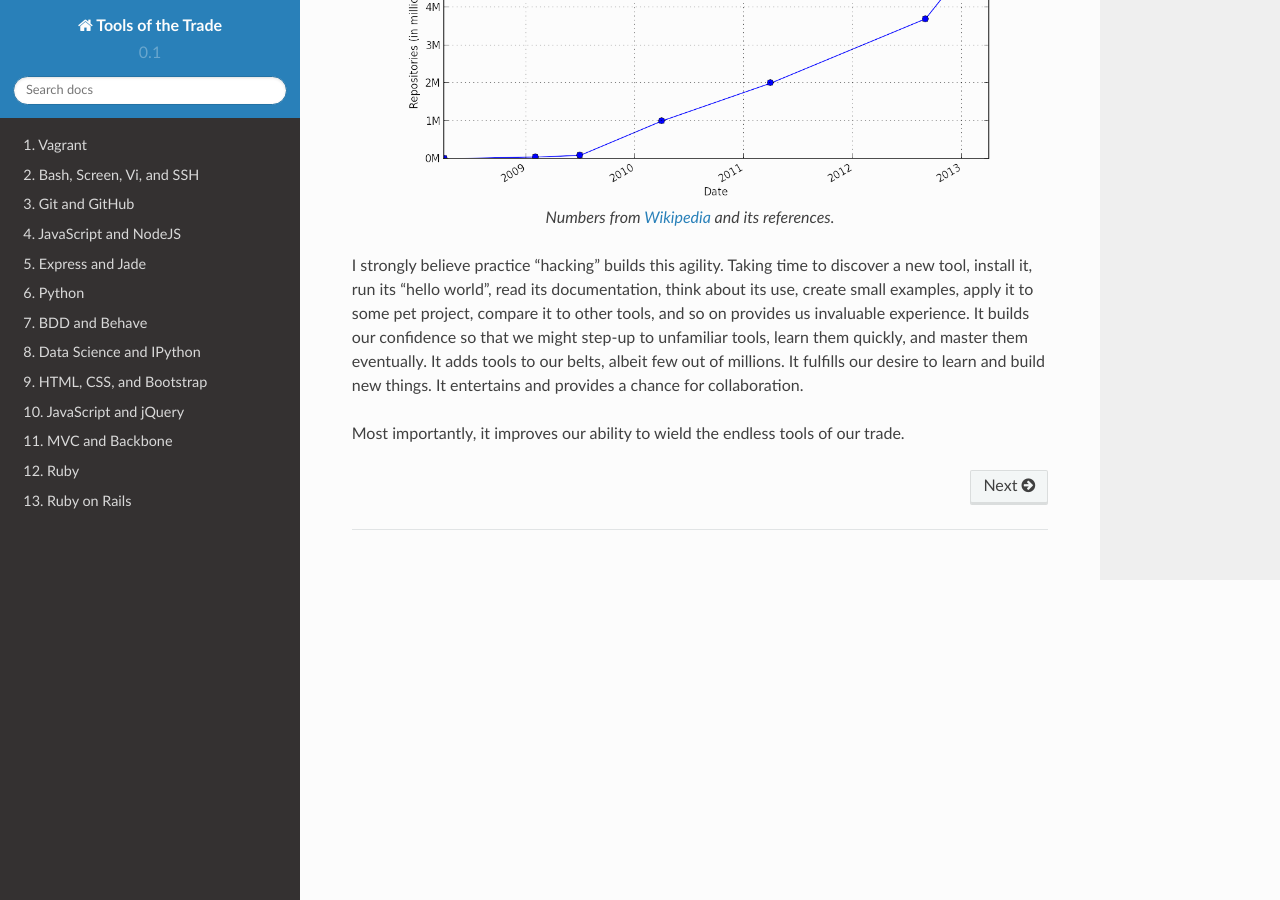
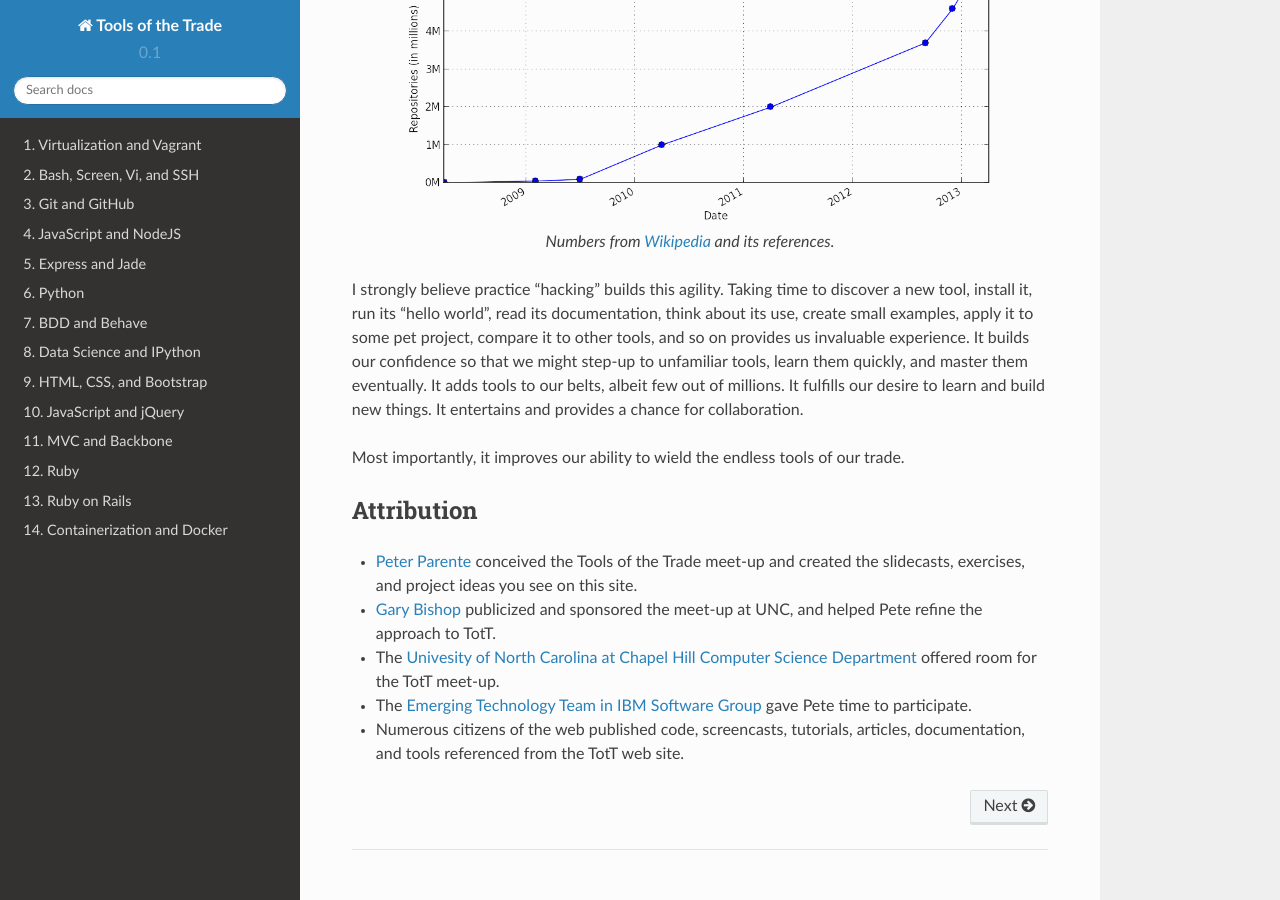
Before and after one commit to parente/tott, a Sphinx documentation site: the page built from doc/index.rst, in a window 1280 px wide and 900 px high, scrolled down 2395 px. Built offline with Sphinx 7.4.7 and the Read the Docs theme 2.0.0, drawn with Linux system fonts in a browser that asks for light colours; some of the changed text lies outside the part shown.

Commit message:
Metadata cleanup
* Definitive start date
* Propose Docker session
* Clean out scheduled sessions from other.rst list
* Typo fixes
* Attribution on home page

```diff
--- a/doc/index.rst
+++ b/doc/index.rst
@@ -39,6 +39,7 @@
    sessions/backbone
    sessions/ruby
    sessions/rails
+   sessions/docker
 
 When
 ====
@@ -84,3 +85,12 @@
 I strongly believe practice "hacking" builds this agility. Taking time to discover a new tool, install it, run its "hello world", read its documentation, think about its use, create small examples, apply it to some pet project, compare it to other tools, and so on provides us invaluable experience. It builds our confidence so that we might step-up to unfamiliar tools, learn them quickly, and master them eventually. It adds tools to our belts, albeit few out of millions. It fulfills our desire to learn and build new things. It entertains and provides a chance for collaboration.
 
 Most importantly, it improves our ability to wield the endless tools of our trade.
+
+Attribution
+===========
+
+* `Peter Parente <http://mindtrove.info>`_ conceived the Tools of the Trade meet-up and created the slidecasts, exercises, and project ideas you see on this site.
+* `Gary Bishop <http://cs.unc.edu/~gb>`_ publicized and sponsored the meet-up at UNC, and helped Pete refine the approach to TotT.
+* The `Univesity of North Carolina at Chapel Hill Computer Science Department <http://cs.unc.edu>`_ offered room for the TotT meet-up.
+* The `Emerging Technology Team in IBM Software Group <http://www-01.ibm.com/software/ebusiness/jstart/>`_ gave Pete time to participate.
+* Numerous citizens of the web published code, screencasts, tutorials, articles, documentation, and tools referenced from the TotT web site.
--- /dev/null
+++ b/doc/sessions/docker.rst
@@ -0,0 +1,2 @@
+Containerization and Docker
+===========================
--- a/doc/sessions/ipython.rst
+++ b/doc/sessions/ipython.rst
@@ -90,8 +90,8 @@
 
 Can you spot a trend in the plot? What if you play with the plotting parameters? Try a scatter plot instead? Takes Markdown notes in your notebook.
 
-Plot the rolling, expand wpp mean
-#################################
+Plot the rolling, expanding wpp mean
+####################################
 
 Pandas has quite a few functions for computing *moving statistics*, stats computed over an ordered sample of data. Try using the moving mean function on the ``wpp`` Series and plot the results. Try a few more times with different parameter values. What does it do? What do you see? Write it in the notebook. (Hint: http://en.wikipedia.org/wiki/Moving_average)
 
--- a/doc/sessions/vagrant.rst
+++ b/doc/sessions/vagrant.rst
@@ -1,5 +1,5 @@
-Vagrant
-=======
+Virtualization and Vagrant
+==========================
 
 Goals
 -----
```
Also changed, not shown: other parts of doc/index.rst (+1 -1 lines), doc/other.rst (+3 -5 lines), 1 other file.
